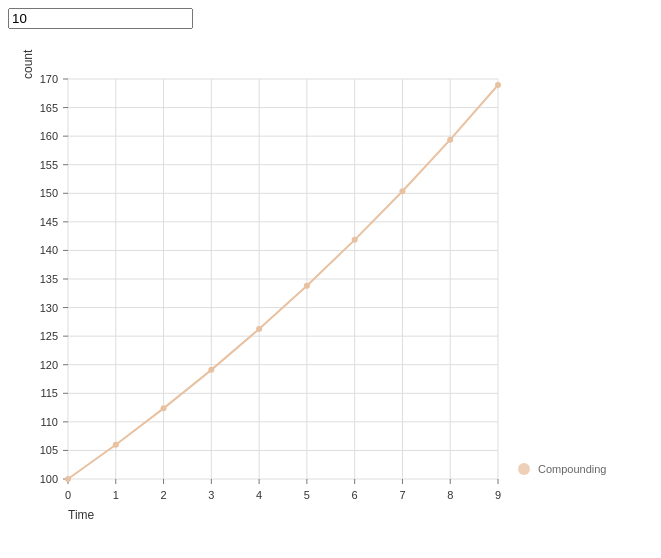
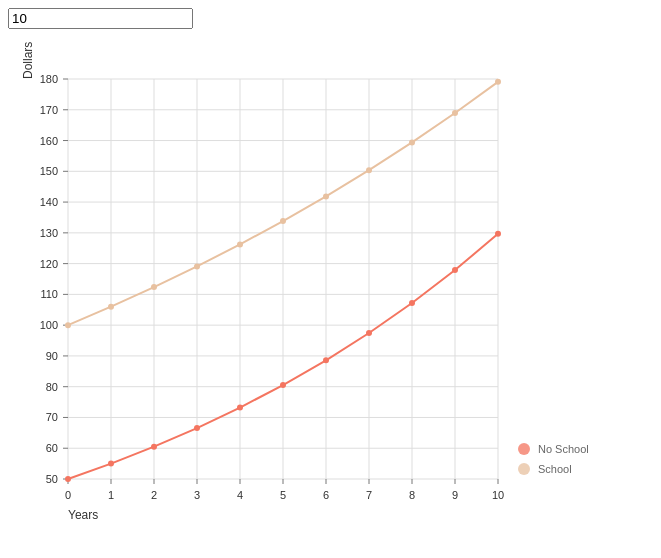
Before and after one commit to loggs/cost_of_education, a React (Create React App) app: page / in a window 1280 px wide. Shown: the top 558 px of the page, without its empty margins (0-661 px from the left). Built offline with nearby package versions, Linux system fonts and the light colour scheme.

Commit message:
Add second line

```diff
--- a/src/App.js
+++ b/src/App.js
@@ -1,11 +1,11 @@
 import React, { Component } from "react";
 import { ResponsiveLine } from "@nivo/line";
 
-const compound_interest = years => {
-  return [...Array(years).keys()].map(year => {
+const compound_interest = (years, start, interest) => {
+  return [...Array(years + 1).keys()].map(year => {
     return {
       x: year,
-      y: Math.round(100 * Math.pow(1.06, year) * 100) / 100
+      y: Math.round(start * Math.pow(interest, year) * 100) / 100
     };
   });
 };
@@ -20,7 +20,8 @@ class App extends Component {
   };
 
   render() {
-    console.log(compound_interest(this.state.years));
+    console.log(compound_interest(this.state.years, 100, 1.06));
+    console.log(compound_interest(this.state.years, 50, 1.1));
     return (
       <div>
         <input
@@ -32,8 +33,14 @@ class App extends Component {
           <ResponsiveLine
             data={[
               {
-                id: "Compounding Interest",
-                data: compound_interest(this.state.years)
+                id: "School",
+                color: "hsl(187, 70%, 50%)",
+                data: compound_interest(this.state.years, 100, 1.06)
+              },
+              {
+                id: "No School",
+                color: "hsl(277, 70%, 50%)",
+                data: compound_interest(this.state.years, 50, 1.1)
               }
             ]}
             margin={{
@@ -44,13 +51,11 @@ class App extends Component {
             }}
             xScale={{
               type: "linear",
-              stacked: true,
               min: "auto",
               max: "auto"
             }}
             yScale={{
               type: "linear",
-              stacked: true,
               min: "auto",
               max: "auto"
             }}
@@ -62,7 +67,7 @@ class App extends Component {
               tickSize: 5,
               tickPadding: 5,
               tickRotation: 0,
-              legend: "Time",
+              legend: "Years",
               legendOffset: 36,
               legendPosition: "center"
             }}
@@ -71,7 +76,7 @@ class App extends Component {
               tickSize: 5,
               tickPadding: 5,
               tickRotation: 0,
-              legend: "count",
+              legend: "Dollars",
               legendOffset: -40,
               legendPosition: "center"
             }}
@@ -79,7 +84,6 @@ class App extends Component {
             dotColor="inherit:darker(0.3)"
             dotBorderWidth={2}
             dotBorderColor="#ffffff"
-            enableDotLabel={true}
             dotLabel="y"
             dotLabelYOffset={-12}
             animate={true}
```
